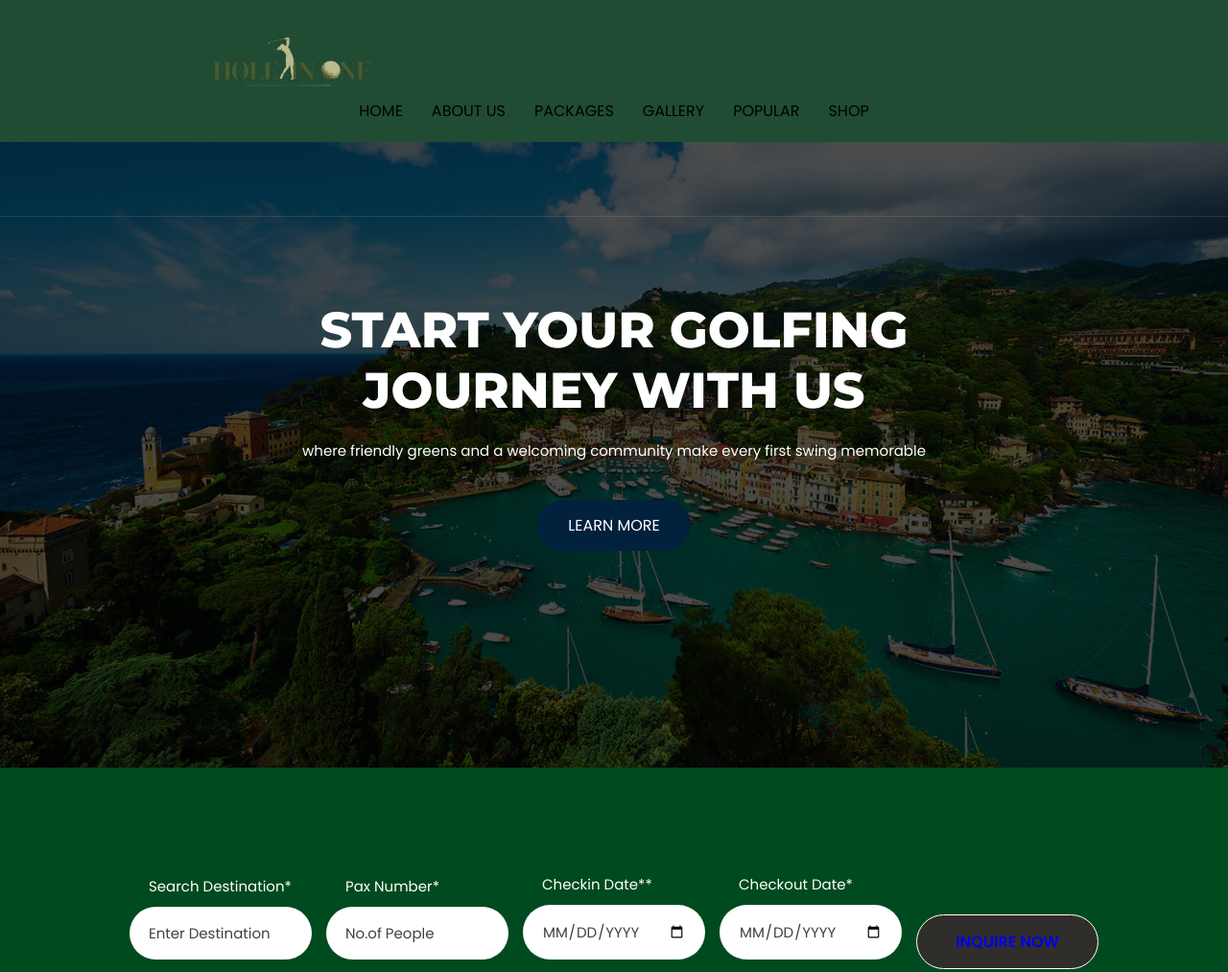
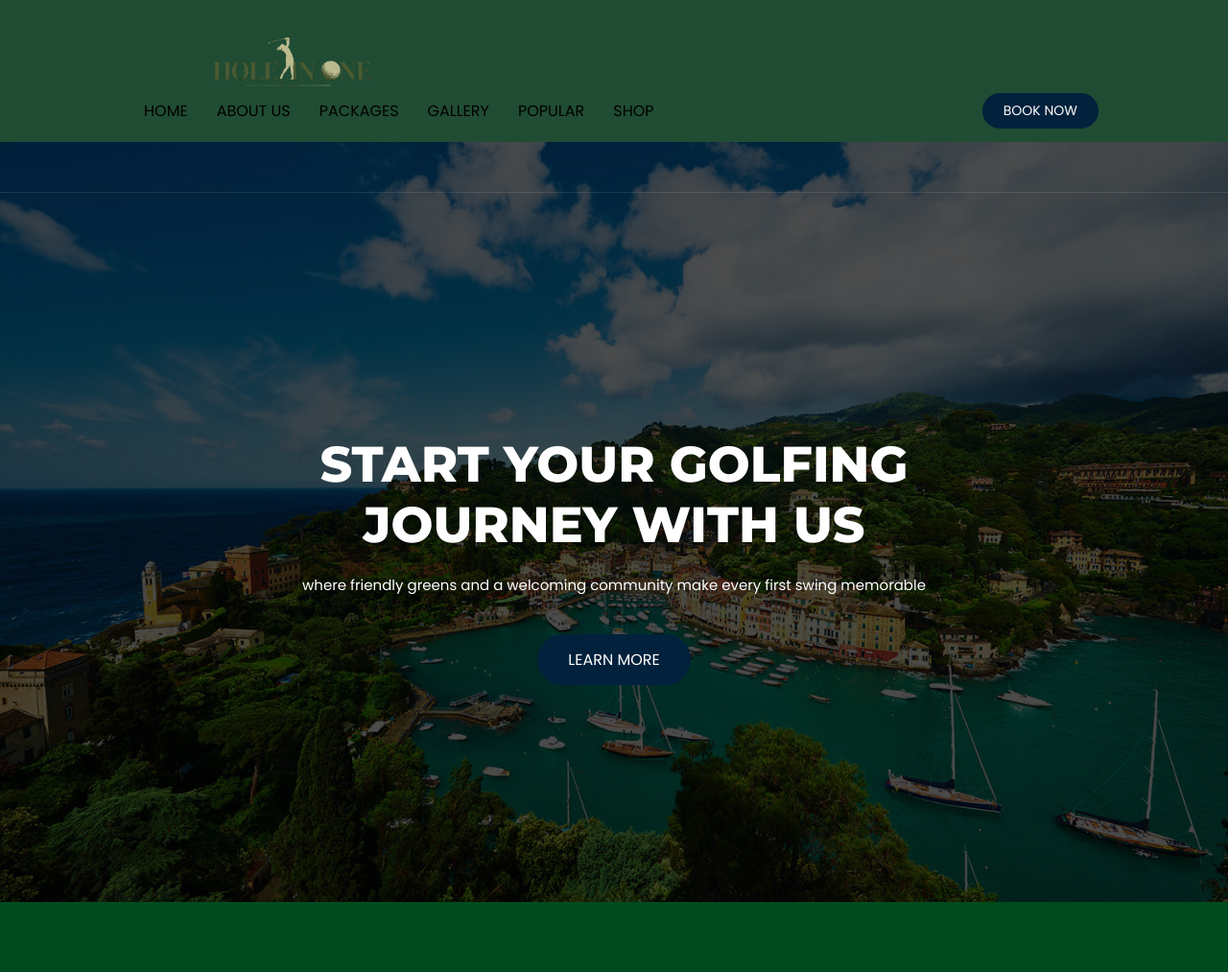
Before and after one commit to zainashamari/hole_in_one, a plain HTML site: page index.html in a window 1280 px wide. Shown: the top 1013 px of the page at 96% size. Drawn offline with nearby package versions, Linux system fonts and the light colour scheme.

Commit message:
index.html

```diff
--- a/index.html
+++ b/index.html
@@ -29,27 +29,22 @@
       <div class="container">
 
 
-        <a href="index.html" class="logo" style="margin-left: auto; margin-right: auto; margin-top: -50px;">
+        <a href="index.html"class="logo"
+         style="margin-left: auto; margin-right: auto; margin-top: -50px;">
           <img src="images/logo-removebg-preview.png" alt="hall in one logo">
         </a>
-        <br>
-        <br>
-        <br>
-
-        <div class="header-btn-group">
-
-
           <button class="nav-open-btn" aria-label="Open Menu" data-nav-open-btn>
             <ion-icon name="menu-outline"></ion-icon>
           </button>
 
-
         </div>
-        <br>
-
 
       </div>
     </div>
+
+    <div class="header-bottom">
+      <div class="container">
+
 
         <nav class="navbar" data-navbar>
 
@@ -96,6 +91,44 @@
 
         </nav>
 
+        <a href="destination.html" class="btn btn-primary">Book Now</a>
+
+      </div>
+    </div>
+
+  </header>
+
+
+    <br>
+    <br>
+    <br>
+ <nav class="navbar" data-navbar>
+    <div class="navbar-top">
+      <a href="index.html" class="logo">
+        <img src="images/HOLE_IN_ONE_offwhite.png" alt="hole in one logo">
+      </a>
+      <button class="nav-close-btn" aria-label="Close Menu" data-nav-close-btn>
+        <ion-icon name="close-outline"></ion-icon>
+      </button>
+    </div>
+    <ul class="navbar-list">
+      <li>
+        <a href="index.html" class="navbar-link" data-nav-link>home</a>
+      </li>
+      <li>
+        <a href="aboutus.html" class="navbar-link" data-nav-link>about us</a>
+      </li>
+      <li>
+        <a href="packages.html" class="navbar-link" data-nav-link>packages</a>
+      </li>
+      <li>
+        <a href="gallery.html" class="navbar-link" data-nav-link>gallery</a>
+      </li>
+      <li>
+        <a href="contact.html" class="navbar-link" data-nav-link>contact us</a>
+      </li>
+    </ul>
+  </nav>
 
       </div>
     </div>
```
